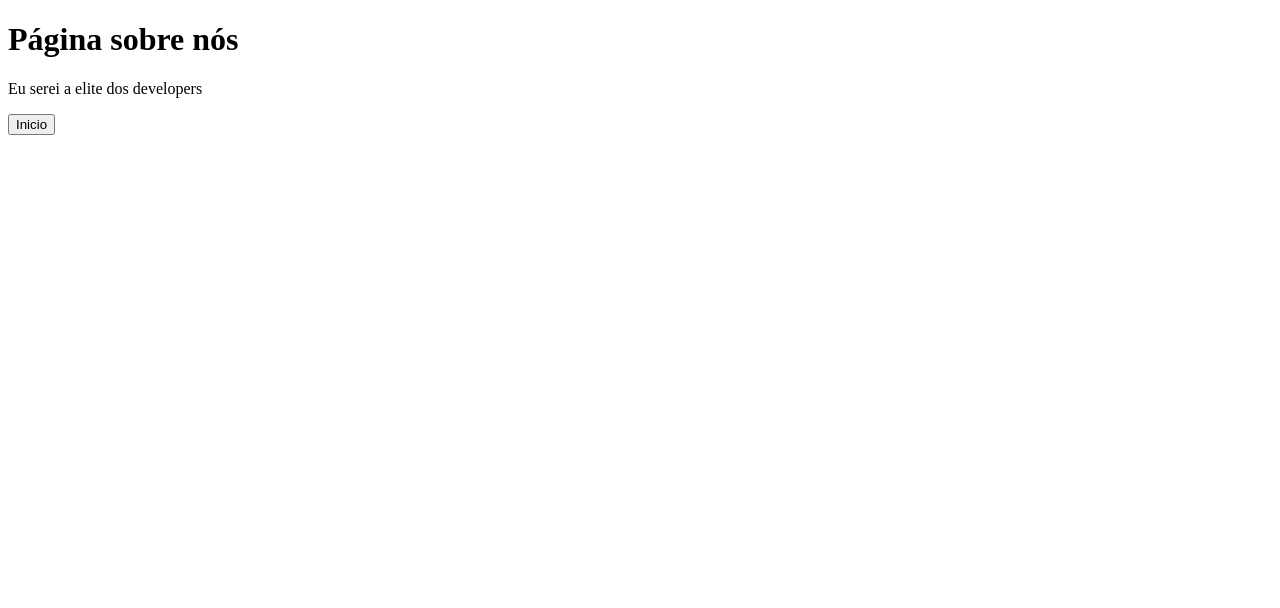
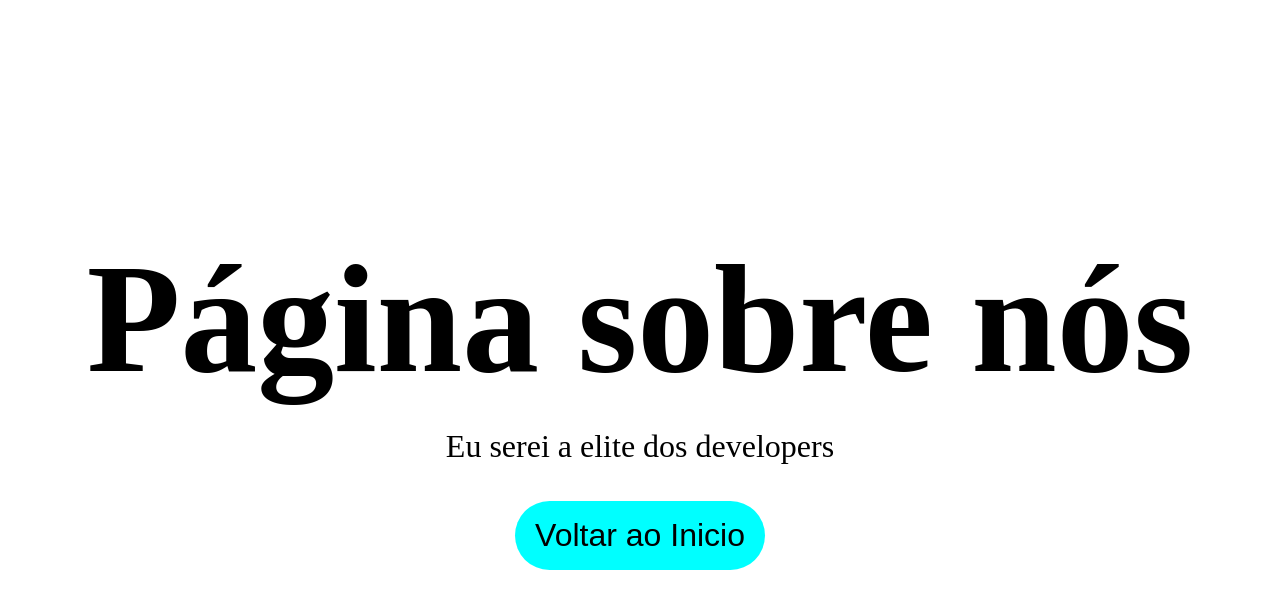
Before and after one commit to Nadson-Cutrim/swup-test, a plain HTML site: page sobre-nos.html in a window 1280 px wide. Drawn offline with Linux system fonts and the light colour scheme.

Commit message:
fix: atualização do link em sobre-nos.html e adicione o style.css inicial.

```diff
--- a/sobre-nos.html
+++ b/sobre-nos.html
@@ -10,7 +10,7 @@
     <main>
         <h1>Página sobre nós</h1>
         <p> Eu serei a elite dos developers</p>
-        <a href="sobre-nos.html"><button>Inicio</button></a>
+        <a href="index.html"><button>Voltar ao Inicio</button></a>
     </main>
     <script src="https://unpkg.com/swup@4"></script>
     <script type="module" src="script.js"></script>
--- a/style.css
+++ b/style.css
@@ -0,0 +1,32 @@
+*{
+    margin: 0;
+    padding: 0;
+    box-sizing: border-box;
+}
+
+main{
+    width: 100%;
+    height: 100vh;
+    display: flex;
+    justify-content: center;
+    align-items: center;
+    flex-direction: column;
+    gap: 1rem
+}
+
+h1{
+    font-size: 12vw;
+}
+p{
+    margin: 4px 0 20px 0;
+    font-size: 2rem;
+}
+button{
+    background-color: aqua;
+    border: none;
+    border-radius: 40px;
+    padding: 16px 20px;
+    cursor: pointer;
+    outline: none;
+    font-size: 2rem;
+}
```
